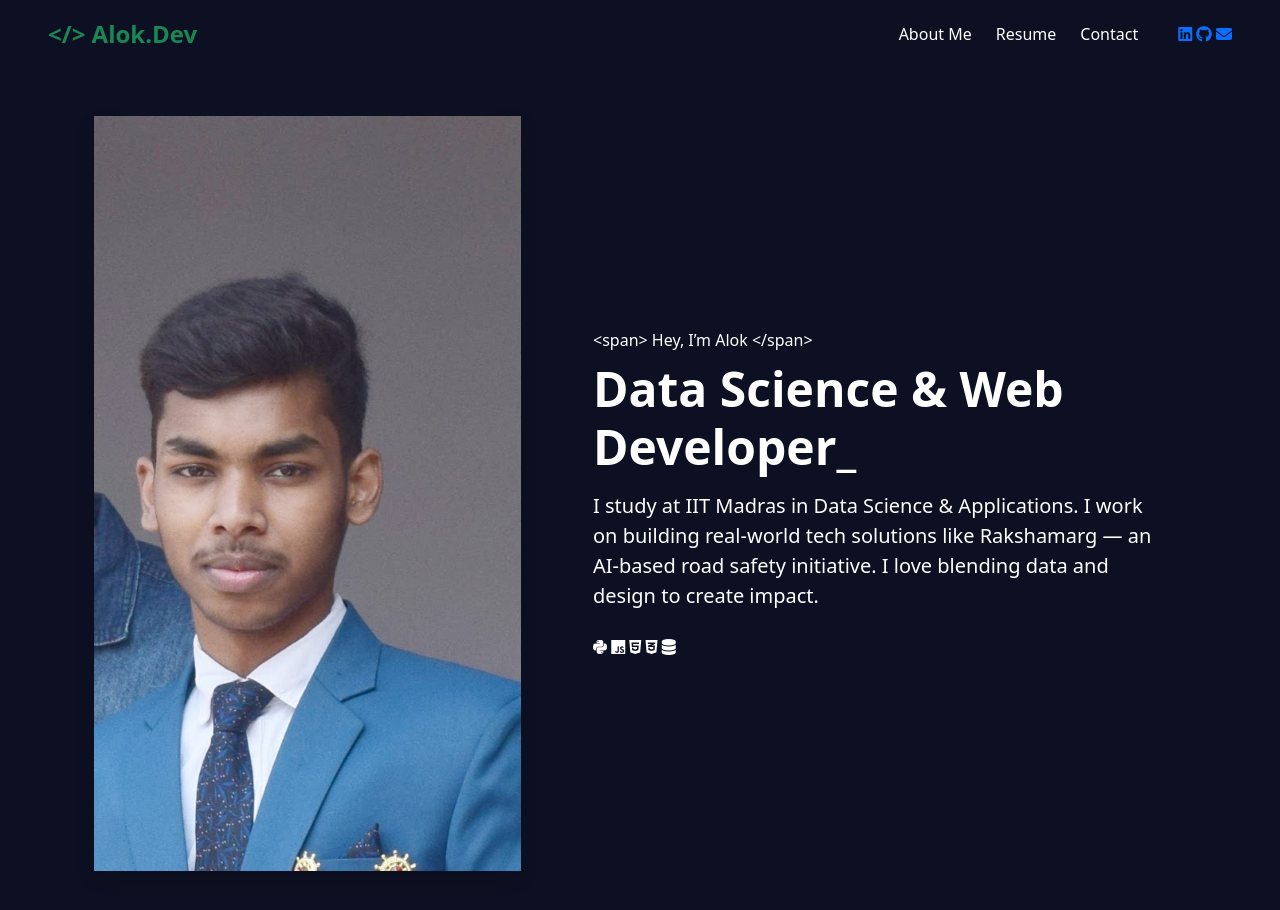
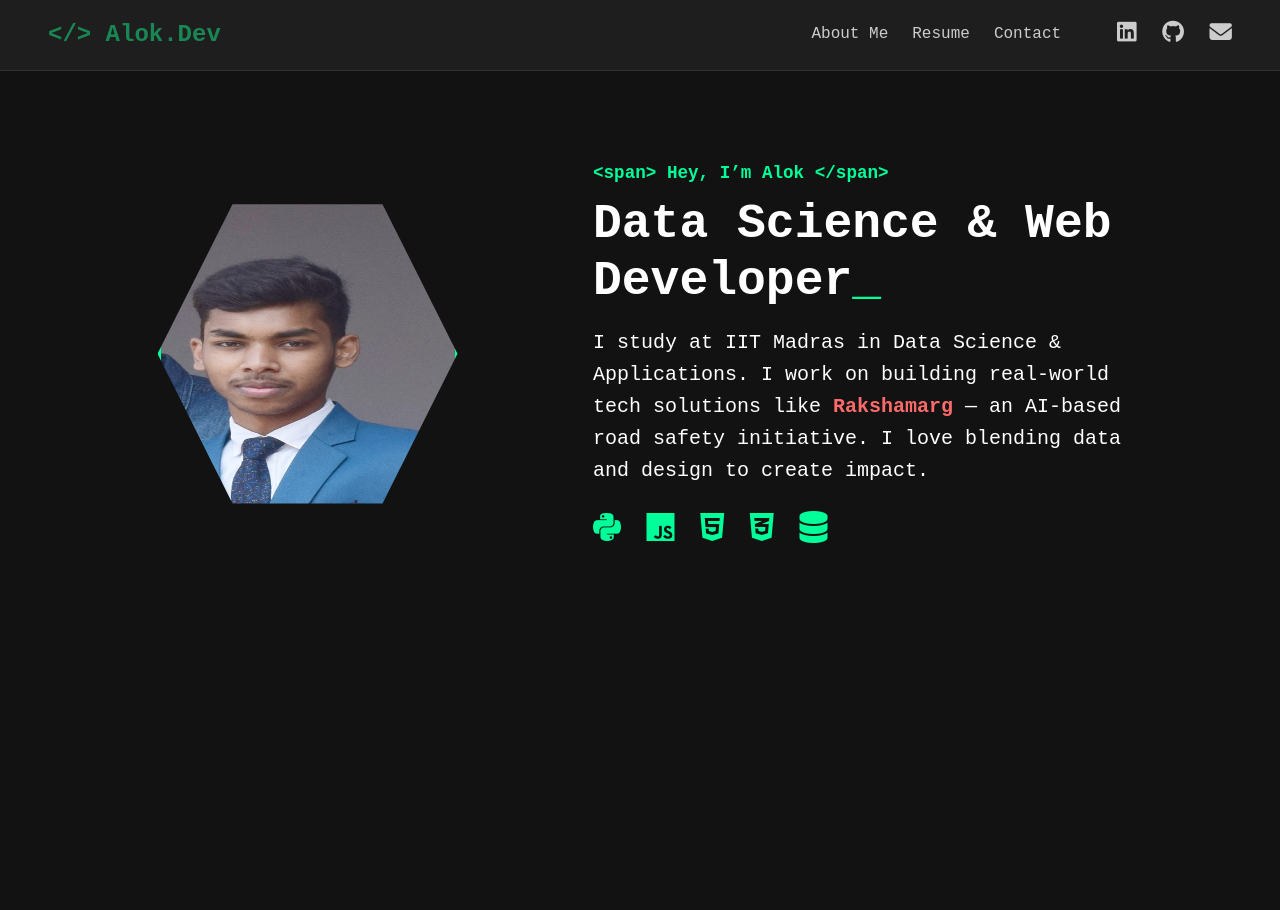
Before and after one commit to alokg-812/Port-Folio, a plain HTML site: page index.html in a window 1280 px wide. After the commit the page ends 800 px from the top, so only its background shows below. Drawn offline with nearby package versions, Linux system fonts and the light colour scheme.

Commit message:
Update style.css

```diff
--- a/style.css
+++ b/style.css
@@ -1,80 +1,84 @@
-body{
-    background-color: #0c1022;
-    color: #fff;
+/* General */
+body {
+    background-color: #121212;
+    color: #ffffff;
+    font-family: 'Courier New', Courier, monospace;
+    line-height: 1.6;
   }
 
-.header{
-    position: fixed;
-    top: 0;
-    left: 0;
-    width: 100%;
-    padding: 20px 10%;
-    background-color: transparent;
-    justify-content: space-between;
-    align-items: 100;
-
-}
-/*
-* {
-    margin: 0;
-    padding: 0;
-    box-sizing: border-box;
-    font-family: Arial, Helvetica, sans-serif;
-
-} */
-
-.logo{
-    font-size: 25px;
-    color: #fff;
-    text-decoration: none;
-    font-weight: 600;
-    position: none;
+  /* Navbar */
+  .nav-bar {
+    background-color: #1e1e1e;
+    border-bottom: 1px solid #333;
   }
 
-.navbar a {
-    font-size: 22px;
-    font: bold;
-    color: #fff;
+  .nav-link {
+    color: #ccc;
     text-decoration: none;
-    font-weight: 600;
-    /* margin-left: 35px;
-    margin-right: 20px; */
+    font-weight: 500;
   }
 
-.navbar a:not(:last-child) {
-        margin-right: 40px; /* Adjust the value to add desired space */
+  .nav-link:hover {
+    color: #00ff99;
   }
 
-.navbar a.active,
-.navbar a:hover
-{
-    background: linear-gradient(45deg,#f06,#3cf);
-    -webkit-text-fill-color: transparent;
-    -webkit-background-clip: text;
+  .social-icons i {
+    font-size: 1.4rem;
+    margin-left: 1rem;
+    color: #ccc;
   }
 
-.home{
-    width: 100%;
-    height: 100vh;
-    display: flex;
-    align-items: center;
-    padding: 0 10%;
+  .social-icons i:hover {
+    color: #00ff99;
   }
 
-.home-content h1{
-    font-size: 56px;
-    font-weight: 800;
-    margin-bottom: 0%;
+  /* Hero Section */
+  .hero-section {
+    margin-top: 40px;
   }
 
-.home-content h3{
-    font-size: 32px;
-    font-weight: 700;
-    margin: 0%;
-    padding: 0%;
+  .profile-hexagon {
+    clip-path: polygon(25% 6%, 75% 6%, 100% 50%, 75% 94%, 25% 94%, 0% 50%);
+    overflow: hidden;
+    width: 300px;
+    height: 340px;
+    border: 3px solid #00ff99;
+    transition: transform 0.3s ease;
   }
 
-.home-content p{
-    font-size: 16px;
-    font-weight: 700;
+  .profile-hexagon:hover {
+    transform: scale(1.03);
   }
+
+  /* Text */
+  .hello-line {
+    color: #00ff99;
+    font-size: 1.1rem;
+    font-weight: 600;
+  }
+
+  .highlight {
+    color: #ff6b6b;
+    font-weight: bold;
+  }
+
+  .hero-text h1 {
+    color: #ffffff;
+  }
+
+  .tech-icons i {
+    font-size: 2rem;
+    margin-right: 1rem;
+    color: #00ff99;
+  }
+
+  .cursor {
+    color: #00ff99;
+    animation: blink 1s steps(2, start) infinite;
+  }
+
+  @keyframes blink {
+    to {
+      visibility: hidden;
+    }
+  }
```
Lines whose indentation alone changed are shown as unchanged.
